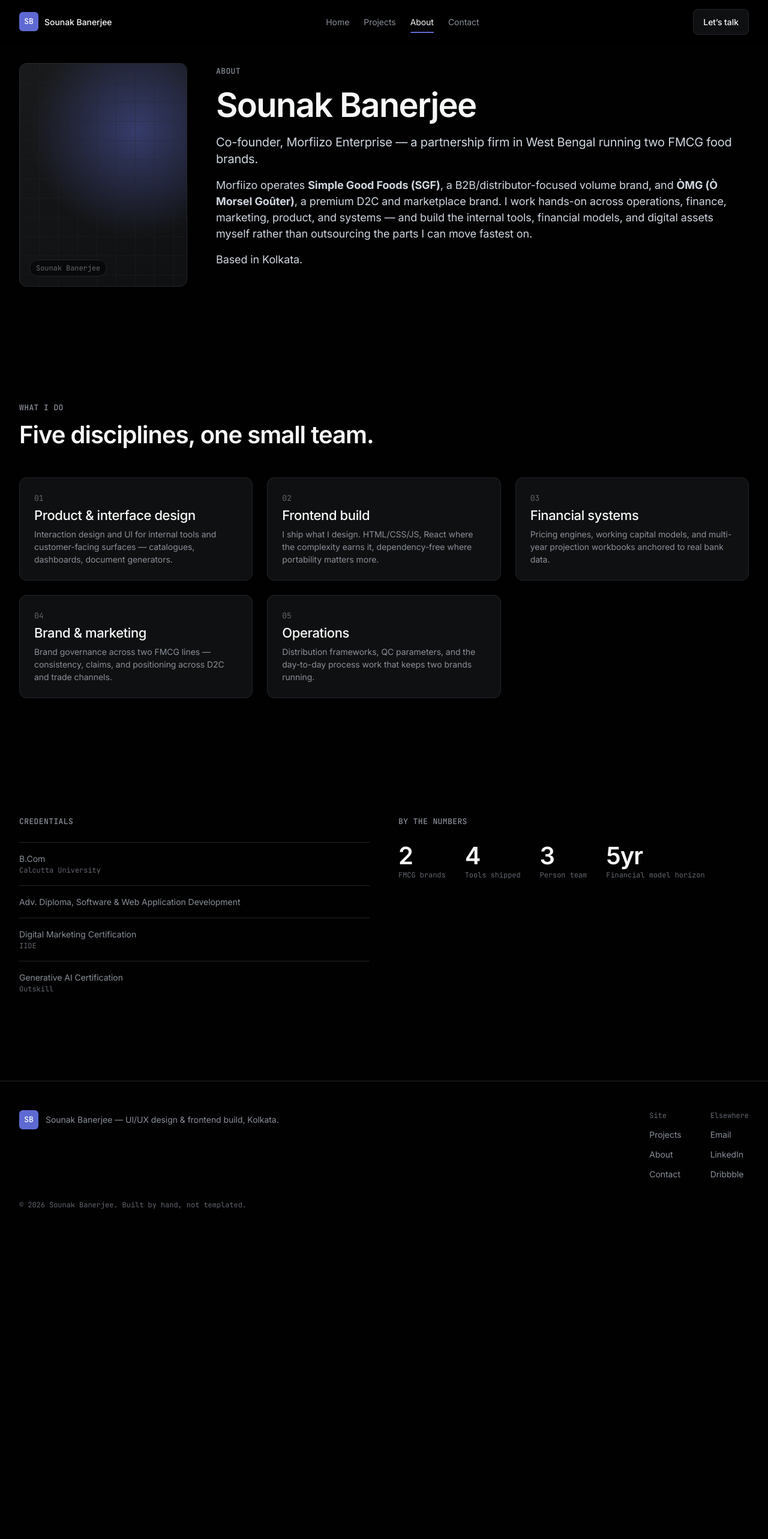
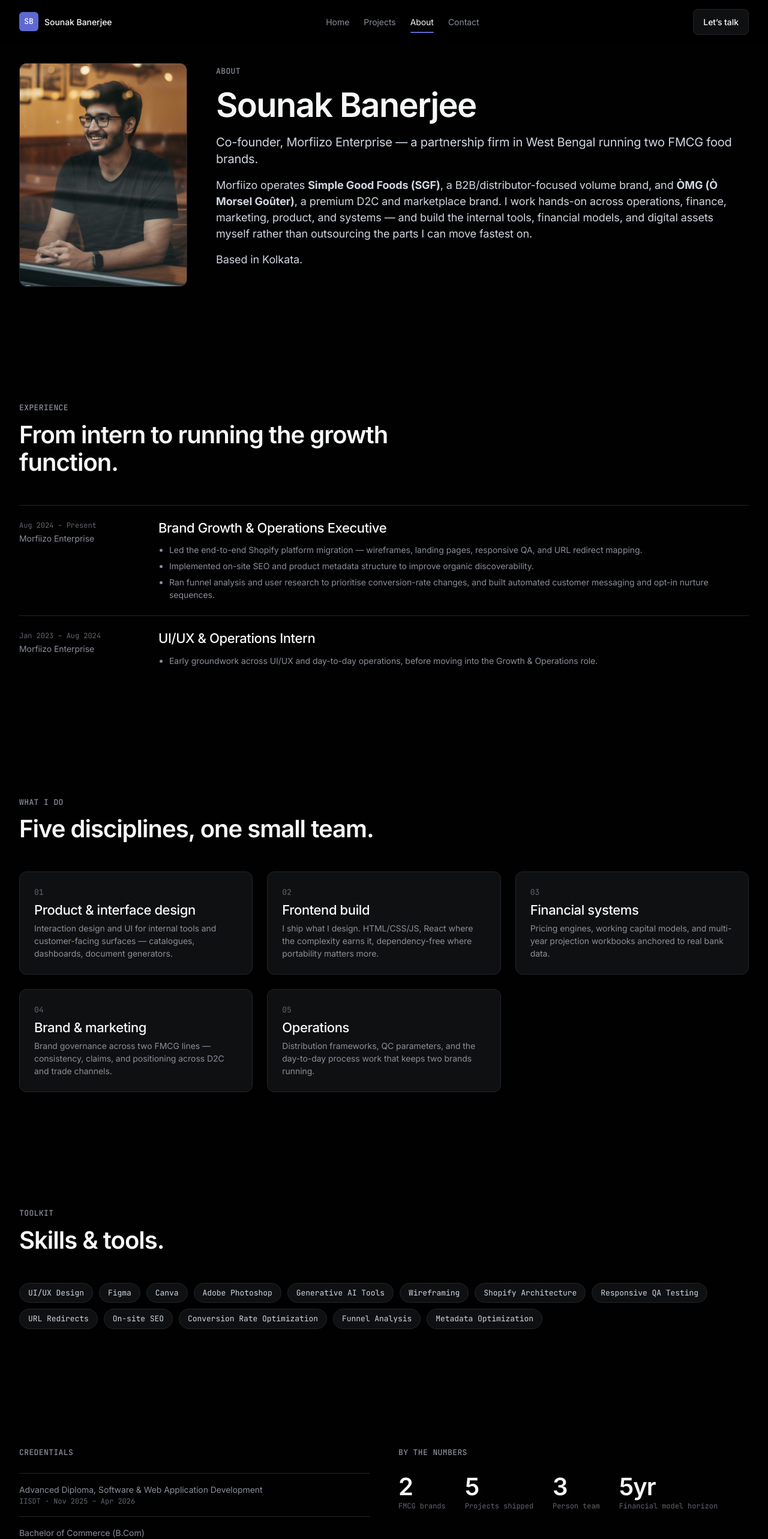
Before and after one commit to sounakban18/sounakban18, a React (Vite) app: page /about in a window 1280 px wide. Shown: the top 2566 px of the page at 60% size. Before the commit the page ends 2066 px from the top, so only its background shows below. Built offline with nearby package versions, Linux system fonts and the light colour scheme.

Commit message:
Add files via upload

```diff
--- a/src/components/Footer.jsx
+++ b/src/components/Footer.jsx
@@ -20,9 +20,8 @@ export default function Footer() {
           </div>
           <div>
             <p className="caption">Elsewhere</p>
-            <a className="footer-link" href="mailto:hello@example.com">Email</a>
-            <a className="footer-link" href="#" data-cursor="view">LinkedIn</a>
-            <a className="footer-link" href="#" data-cursor="view">Dribbble</a>
+            <a className="footer-link" href="mailto:itssounakbanerjee@gmail.com">Email</a>
+            <a className="footer-link" href="https://linkedin.com/in/sounak-banerjee-a5292b183/" target="_blank" rel="noreferrer" data-cursor="view">LinkedIn</a>
           </div>
         </div>
       </div>
--- /dev/null
+++ b/src/components/Photo.jsx
@@ -0,0 +1,10 @@
+import photo from '../assets/sounak.jpg';
+
+export default function Photo({ ratio = '3 / 4', label }) {
+  return (
+    <div className="photo-frame" style={{ aspectRatio: ratio }}>
+      <img src={photo} alt="Sounak Banerjee" />
+      {label && <span className="placeholder-label">{label}</span>}
+    </div>
+  );
+}
--- a/src/components/PlaceholderArt.jsx
+++ b/src/components/PlaceholderArt.jsx
@@ -1,4 +1,12 @@
-export default function PlaceholderArt({ label, accent = '#5e6ad2', ratio = '4 / 3', dense = false }) {
+export default function PlaceholderArt({ label, accent = '#5e6ad2', ratio = '4 / 3', dense = false, photo = null, alt = '' }) {
+  if (photo) {
+    return (
+      <div className="photo-frame" style={{ aspectRatio: ratio }}>
+        <img src={photo} alt={alt} loading="lazy" />
+      </div>
+    );
+  }
+
   return (
     <div
       className={`placeholder-art${dense ? ' dense' : ''}`}
--- a/src/data/projects.js
+++ b/src/data/projects.js
@@ -1,4 +1,21 @@
 export const projects = [
+  {
+    slug: 'omg-shopify-migration',
+    tag: 'PRODUCT · UX · GROWTH',
+    title: '\u00d2MG Shopify Platform Migration',
+    summary:
+      'End-to-end migration of \u00d2MG\u2019s D2C storefront to Shopify \u2014 wireframes, QA, SEO, and the funnel work that followed it.',
+    brand: '\u00d2 Morsel Go\u00fbter (\u00d2MG)',
+    role: 'Led migration, solo',
+    year: '2024\u2013present',
+    description: [
+      'ÒMG\u2019s direct-to-consumer storefront needed to move onto Shopify \u2014 not a lift-and-shift, but a chance to fix the information architecture and conversion path along the way.',
+      'I owned it end to end: wireframed the new site, designed the landing pages, and ran responsive QA across breakpoints before launch, then mapped every old URL to its Shopify equivalent so existing search rankings and inbound links survived the switch.',
+      'Post-launch, I implemented on-site SEO and product metadata structure to improve organic discoverability, ran funnel analysis to find where shoppers dropped off, and used those findings to prioritise conversion-rate changes \u2014 then built automated customer messaging and opt-in nurture sequences to bring shoppers back into the funnel.',
+    ],
+    stack: ['Shopify', 'Figma', 'On-site SEO', 'CRO / funnel analysis'],
+    accent: '#5e6ad2',
+  },
   {
     slug: 'sgf-catalogue',
     tag: 'PRODUCT · FRONTEND',
--- a/src/index.css
+++ b/src/index.css
@@ -824,3 +824,62 @@ img, svg {
 @media (min-width: 900px) {
   .contact-grid { grid-template-columns: 1fr 1fr; }
 }
+
+/* Real photo frame (replaces placeholder on Home/About) */
+.photo-frame {
+  position: relative;
+  width: 100%;
+  border-radius: var(--r-lg);
+  overflow: hidden;
+  border: 1px solid var(--hairline);
+  background: var(--surface-1);
+}
+.photo-frame img {
+  width: 100%;
+  height: 100%;
+  object-fit: cover;
+  object-position: center 30%;
+  filter: grayscale(0.15) contrast(1.03);
+}
+
+/* Experience timeline */
+.timeline { display: flex; flex-direction: column; }
+.timeline-item {
+  display: grid;
+  grid-template-columns: 1fr;
+  gap: var(--sp-sm);
+  padding: var(--sp-lg) 0;
+}
+.timeline-meta { display: flex; flex-direction: column; gap: 2px; }
+.timeline-points { margin: var(--sp-sm) 0 0; padding-left: 18px; display: flex; flex-direction: column; gap: 6px; }
+.timeline-points li { color: var(--ink-subtle); }
+
+@media (min-width: 720px) {
+  .timeline-item { grid-template-columns: 200px 1fr; gap: var(--sp-xl); }
+}
+
+/* Skill cloud */
+.skill-cloud { display: flex; flex-wrap: wrap; gap: 10px; }
+.skill-pill {
+  display: inline-flex;
+  padding: 6px 14px;
+  border: 1px solid var(--hairline);
+  border-radius: var(--r-pill);
+  color: var(--ink-muted);
+  background: var(--surface-1);
+}
+
+/* Real photo frame (headshot) */
+.photo-frame {
+  width: 100%;
+  border-radius: var(--r-lg);
+  overflow: hidden;
+  border: 1px solid var(--hairline);
+  background: var(--surface-1);
+}
+.photo-frame img {
+  width: 100%;
+  height: 100%;
+  object-fit: cover;
+  display: block;
+}
--- a/src/pages/About.jsx
+++ b/src/pages/About.jsx
@@ -1,4 +1,4 @@
-import PlaceholderArt from '../components/PlaceholderArt';
+import Photo from '../components/Photo';
 import Reveal from '../components/Reveal';
 import StatCounter from '../components/StatCounter';
 
@@ -26,10 +26,37 @@ const focus = [
 ];
 
 const credentials = [
-  { label: 'B.Com', detail: 'Calcutta University' },
-  { label: 'Adv. Diploma, Software & Web Application Development' },
-  { label: 'Digital Marketing Certification', detail: 'IIDE' },
-  { label: 'Generative AI Certification', detail: 'Outskill' },
+  { label: 'Advanced Diploma, Software & Web Application Development', detail: 'IISDT · Nov 2025 – Apr 2026' },
+  { label: 'Bachelor of Commerce (B.Com)', detail: 'City College of Commerce & Business Administration, Kolkata · 2022 – 2025' },
+  { label: 'Generative AI Mastermind', detail: 'Outskill' },
+  { label: 'Digital Marketing Fundamentals', detail: 'IIDE' },
+];
+
+const experience = [
+  {
+    role: 'Brand Growth & Operations Executive',
+    org: 'Morfiizo Enterprise',
+    period: 'Aug 2024 – Present',
+    points: [
+      'Led the end-to-end Shopify platform migration — wireframes, landing pages, responsive QA, and URL redirect mapping.',
+      'Implemented on-site SEO and product metadata structure to improve organic discoverability.',
+      'Ran funnel analysis and user research to prioritise conversion-rate changes, and built automated customer messaging and opt-in nurture sequences.',
+    ],
+  },
+  {
+    role: 'UI/UX & Operations Intern',
+    org: 'Morfiizo Enterprise',
+    period: 'Jan 2023 – Aug 2024',
+    points: [
+      'Early groundwork across UI/UX and day-to-day operations, before moving into the Growth & Operations role.',
+    ],
+  },
+];
+
+const skills = [
+  'UI/UX Design', 'Figma', 'Canva', 'Adobe Photoshop', 'Generative AI Tools',
+  'Wireframing', 'Shopify Architecture', 'Responsive QA Testing', 'URL Redirects',
+  'On-site SEO', 'Conversion Rate Optimization', 'Funnel Analysis', 'Metadata Optimization',
 ];
 
 export default function About() {
@@ -38,7 +65,7 @@ export default function About() {
       <section className="section page-head-section">
         <div className="container about-hero-grid">
           <Reveal className="about-hero-art">
-            <PlaceholderArt label="Sounak Banerjee" ratio="3 / 4" dense />
+            <Photo ratio="3 / 4" />
           </Reveal>
           <Reveal delay={100} className="about-hero-copy">
             <span className="eyebrow">About</span>
@@ -64,6 +91,33 @@ export default function About() {
       <section className="section">
         <div className="container">
           <Reveal className="section-head">
+            <span className="eyebrow">Experience</span>
+            <h2 className="display-md">From intern to running the growth function.</h2>
+          </Reveal>
+          <div className="timeline">
+            {experience.map((job, i) => (
+              <Reveal as="div" key={job.role} delay={i * 80} className="timeline-item hairline-top">
+                <div className="timeline-meta">
+                  <p className="caption">{job.period}</p>
+                  <p className="body-sm">{job.org}</p>
+                </div>
+                <div className="timeline-body">
+                  <h3 className="card-title">{job.role}</h3>
+                  <ul className="timeline-points">
+                    {job.points.map((pt) => (
+                      <li key={pt} className="body-sm">{pt}</li>
+                    ))}
+                  </ul>
+                </div>
+              </Reveal>
+            ))}
+          </div>
+        </div>
+      </section>
+
+      <section className="section">
+        <div className="container">
+          <Reveal className="section-head">
             <span className="eyebrow">What I do</span>
             <h2 className="display-md">Five disciplines, one small team.</h2>
           </Reveal>
@@ -73,6 +127,22 @@ export default function About() {
                 <p className="mono focus-index">0{i + 1}</p>
                 <h3 className="card-title">{f.title}</h3>
                 <p className="body-sm">{f.body}</p>
+              </Reveal>
+            ))}
+          </div>
+        </div>
+      </section>
+
+      <section className="section">
+        <div className="container">
+          <Reveal className="section-head">
+            <span className="eyebrow">Toolkit</span>
+            <h2 className="display-md">Skills &amp; tools.</h2>
+          </Reveal>
+          <div className="skill-cloud">
+            {skills.map((s, i) => (
+              <Reveal as="span" key={s} delay={i * 30} className="skill-pill mono">
+                {s}
               </Reveal>
             ))}
           </div>
@@ -96,7 +166,7 @@ export default function About() {
             <span className="eyebrow">By the numbers</span>
             <div className="stat-row stat-row-wrap">
               <StatCounter value={2} label="FMCG brands" />
-              <StatCounter value={4} label="Tools shipped" />
+              <StatCounter value={5} label="Projects shipped" />
               <StatCounter value={3} label="Person team" />
               <StatCounter value={5} suffix="yr" label="Financial model horizon" />
             </div>
--- a/src/pages/Home.jsx
+++ b/src/pages/Home.jsx
@@ -6,6 +6,7 @@ import Marquee from '../components/Marquee';
 import Reveal from '../components/Reveal';
 import StatCounter from '../components/StatCounter';
 import PlaceholderArt from '../components/PlaceholderArt';
+import Photo from '../components/Photo';
 import { useMagnetic } from '../hooks';
 
 const marqueeItems = [
@@ -65,7 +66,7 @@ export default function Home() {
         <div className="container">
           <Reveal className="section-head">
             <span className="eyebrow">Selected work</span>
-            <h2 className="display-md">Four problems, four shipped tools.</h2>
+            <h2 className="display-md">Five problems, five shipped tools.</h2>
           </Reveal>
 
           <div className="project-grid">
@@ -79,7 +80,7 @@ export default function Home() {
       <section className="section about-teaser">
         <div className="container about-teaser-grid">
           <Reveal className="about-teaser-art">
-            <PlaceholderArt label="Sounak Banerjee — headshot" ratio="3 / 4" dense />
+            <Photo ratio="3 / 4" />
           </Reveal>
           <Reveal delay={100} className="about-teaser-copy">
             <span className="eyebrow">About</span>
@@ -91,7 +92,7 @@ export default function Home() {
             </p>
             <div className="stat-row">
               <StatCounter value={2} label="FMCG brands run" />
-              <StatCounter value={4} label="Products shipped here" />
+              <StatCounter value={5} label="Products shipped here" />
               <StatCounter value={3} label="Person core team" />
             </div>
             <Link to="/about" className="btn btn-secondary">
```
Also changed, not shown: src/pages/Contact.jsx (+17 -7 lines), src/assets/sounak.jpg (added).
